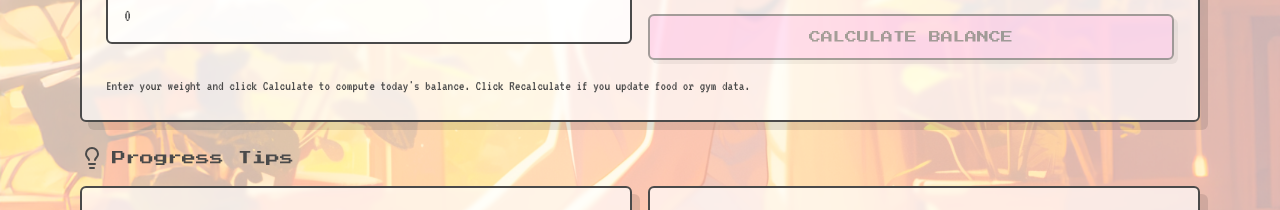
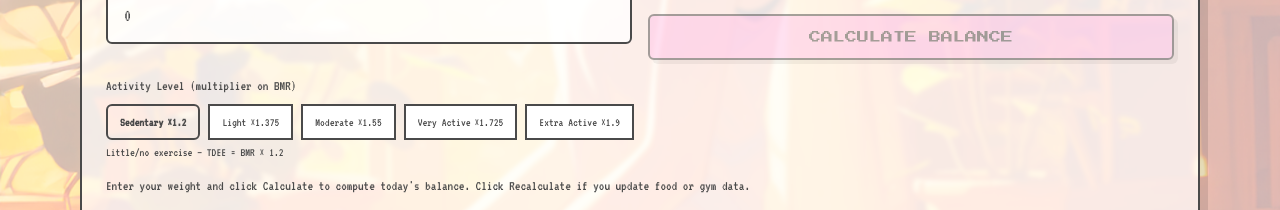
Before and after one commit to Narpear/version, a Next.js app: page /progress in a window 1280 px wide. Shown: the part 428-638 px from the top of the page. Built offline with nearby package versions, Linux system fonts and the light colour scheme; no server answers; the database is empty; sample sign-in values are in the browser's storage.

Commit message:
redoing the progress hair layout

```diff
--- a/app/progress/page.tsx
+++ b/app/progress/page.tsx
@@ -22,6 +22,14 @@ import {
 import { RefreshCw, TrendingDown, Info, Lightbulb, Target, Calendar, Scale, Zap, AlertCircle, ChevronLeft, ChevronRight } from 'lucide-react';
 import { useToast } from '@/components/ui/ToastProvider';
 
+const activityLevels = [
+  { label: 'Sedentary', value: 1.2, desc: 'Little/no exercise' },
+  { label: 'Light', value: 1.375, desc: '1–3 days/week' },
+  { label: 'Moderate', value: 1.55, desc: '3–5 days/week' },
+  { label: 'Very Active', value: 1.725, desc: '6–7 days/week' },
+  { label: 'Extra Active', value: 1.9, desc: 'Physical job + daily exercise' },
+];
+
 export default function ProgressPage() {
   const router = useRouter();
   const { toast } = useToast();
@@ -32,6 +40,12 @@ export default function ProgressPage() {
   const [loading, setLoading] = useState(true);
   const [calculating, setCalculating] = useState(false);
   const [showProgressInfo, setShowProgressInfo] = useState(false);
+  const [activityMultiplier, setActivityMultiplier] = useState<number>(() => {
+    if (typeof window !== 'undefined') {
+      return parseFloat(localStorage.getItem('activityMultiplier') || '1.2');
+    }
+    return 1.2;
+  });
 
   const [selectedWeight, setSelectedWeight] = useState(0);
 
@@ -175,9 +189,10 @@ export default function ProgressPage() {
       const caloriesIn = entryData?.total_calories_in || 0;
       const caloriesOut = entryData?.total_calories_out || 0;
 
-      const bmr = calculateBMR(selectedWeight, user.height_cm, user.age, user.gender);
+      const rawBmr = calculateBMR(selectedWeight, user.height_cm, user.age, user.gender);
+      const tdee = Math.round(rawBmr * activityMultiplier);
       const netIntake = calculateNetIntake(caloriesIn, caloriesOut);
-      const apparentDeficit = calculateApparentDeficit(bmr, netIntake);
+      const apparentDeficit = calculateApparentDeficit(tdee, netIntake);
 
       // Save/update daily entry with weight and apparent deficit
       if (entryData) {
@@ -185,7 +200,7 @@ export default function ProgressPage() {
           .from('daily_entries')
           .update({
             weight_kg: selectedWeight,
-            bmr: bmr,
+            bmr: tdee,
             net_intake: netIntake,
             apparent_deficit: apparentDeficit,
           })
@@ -195,7 +210,7 @@ export default function ProgressPage() {
           user_id: user.id,
           date: selectedDate,
           weight_kg: selectedWeight,
-          bmr: bmr,
+          bmr: tdee,
           total_calories_in: caloriesIn,
           total_calories_out: caloriesOut,
           net_intake: netIntake,
@@ -390,6 +405,35 @@ export default function ProgressPage() {
             )}
           </div>
         </div>
+
+        {/* Activity Level Multiplier */}
+        <div className="mt-4">
+          <p className="font-mono text-sm text-darkgray/70 mb-2">Activity Level (multiplier on BMR)</p>
+          <div className="flex flex-wrap gap-2">
+            {activityLevels.map((level) => (
+              <button
+                key={level.value}
+                onClick={() => {
+                  setActivityMultiplier(level.value);
+                  localStorage.setItem('activityMultiplier', String(level.value));
+                }}
+                className={`px-3 py-2 border-2 font-mono text-xs transition-colors ${
+                  activityMultiplier === level.value
+                    ? 'border-darkgray bg-primary text-darkgray font-bold'
+                    : 'border-darkgray/40 bg-white hover:bg-lavender'
+                }`}
+                title={level.desc}
+              >
+                <span>{level.label}</span>
+                <span className="ml-1 text-darkgray/60">×{level.value}</span>
+              </button>
+            ))}
+          </div>
+          <p className="font-mono text-xs text-darkgray/50 mt-1">
+            {activityLevels.find(l => l.value === activityMultiplier)?.desc} — TDEE = BMR × {activityMultiplier}
+          </p>
+        </div>
+
         <p className="font-mono text-sm text-darkgray/70 mt-4">
           Enter your weight and click Calculate to compute {isToday ? 'today\'s' : 'the'} {getBalanceLabel().toLowerCase()}. Click Recalculate if you update food or gym data.
         </p>
@@ -401,16 +445,16 @@ export default function ProgressPage() {
           <div className="grid grid-cols-2 md:grid-cols-5 gap-4 mb-6">
             <Card>
               <div className="flex items-center justify-between gap-2 mb-1">
-                <p className="text-pixel-sm text-darkgray/70">Resting BMR</p>
+                <p className="text-pixel-sm text-darkgray/70">TDEE</p>
                 <span
                   className="inline-flex items-center justify-center cursor-help"
-                  title="BMR is the calories your body burns at rest. We estimate it using the Mifflin-St Jeor formula."
+                  title={`Total Daily Energy Expenditure = BMR × ${activityMultiplier} (${activityLevels.find(l => l.value === activityMultiplier)?.label}). Uses Mifflin-St Jeor formula.`}
                 >
                   <Info size={14} className="text-darkgray/70" />
                 </span>
               </div>
               <p className="font-mono text-2xl">{bmr}</p>
-              <p className="font-mono text-xs text-darkgray/50">cal/day</p>
+              <p className="font-mono text-xs text-darkgray/50">cal/day ×{activityMultiplier}</p>
             </Card>
             <Card>
               <p className="text-pixel-sm text-darkgray/70 mb-1">Calories In</p>
@@ -442,35 +486,7 @@ export default function ProgressPage() {
             </Card>
           </div>
 
-          <Card title="How It's Calculated (Resting BMR)" className="mb-6">
-            <div className="font-mono text-sm space-y-2">
-              <p>
-                BMR (Mifflin-St Jeor): (10 × {selectedWeight}kg) + (6.25 × {user?.height_cm}cm) - (5 × {user?.age}) {user?.gender === 'male' ? '+ 5' : '- 161'} ={' '}
-                <strong>{bmr} cal</strong>
-              </p>
-              <p>
-                Net Intake: {caloriesIn} (food) - {caloriesOut} (gym) = <strong>{netIntake} cal</strong>
-              </p>
-              <p>
-                Apparent {getBalanceLabel()}: {bmr} (BMR) - {netIntake} (net) ={' '}
-                <strong style={{ color: apparentDeficit >= 0 ? '#2d7a2d' : '#c92a2a' }}>{apparentDeficit} cal</strong>
-              </p>
-              <p className="text-darkgray/70 text-xs mt-2">
-                This is what your food/gym tracking suggests. Your actual deficit/surplus is calculated from weight change.
-              </p>
-            </div>
-          </Card>
-
-          {bmi !== null && (
-            <Card title="BMI (Quick Check)" className="mb-6">
-              <p className="font-mono text-lg">
-                BMI: <span className="font-bold">{bmi.toFixed(1)}</span> ({bmiLabel(bmi)})
-              </p>
-              <p className="font-mono text-sm text-darkgray/70 mt-2">
-                Formula: weight(kg) / height(m)²
-              </p>
-            </Card>
-          )}
+          {/* How It's Calculated and BMI moved below Overall Progress — see below */}
         </>
       )}
 
@@ -655,6 +671,52 @@ export default function ProgressPage() {
         </Card>
       )}
 
+      {/* BMI Quick Check */}
+      {bmi !== null && (
+        <Card title="BMI (Quick Check)" className="mb-6">
+          <p className="font-mono text-lg">
+            BMI: <span className="font-bold">{bmi.toFixed(1)}</span> ({bmiLabel(bmi)})
+          </p>
+          <p className="font-mono text-sm text-darkgray/70 mt-2">
+            Formula: weight(kg) / height(m)²
+          </p>
+        </Card>
+      )}
+
+      {/* How It's Calculated */}
+      {dailyEntry && dailyEntry.apparent_deficit !== null && dailyEntry.apparent_deficit !== undefined && (
+        <Card title="How It's Calculated" className="mb-6">
+          <div className="font-mono text-sm space-y-2">
+            {(() => {
+              const rawBmr = user
+                ? calculateBMR(selectedWeight || dailyEntry.weight_kg || 0, user.height_cm, user.age, user.gender)
+                : bmr;
+              return (
+                <>
+                  <p>
+                    BMR (Mifflin-St Jeor): (10 × {dailyEntry.weight_kg || selectedWeight}kg) + (6.25 × {user?.height_cm}cm) - (5 × {user?.age}) {user?.gender === 'male' ? '+ 5' : '- 161'} ={' '}
+                    <strong>{rawBmr} cal</strong>
+                  </p>
+                  <p>
+                    TDEE: {rawBmr} × {activityMultiplier} ({activityLevels.find(l => l.value === activityMultiplier)?.label}) = <strong>{bmr} cal</strong>
+                  </p>
+                </>
+              );
+            })()}
+            <p>
+              Net Intake: {caloriesIn} (food) - {caloriesOut} (gym) = <strong>{netIntake} cal</strong>
+            </p>
+            <p>
+              Apparent {getBalanceLabel()}: {bmr} (TDEE) - {netIntake} (net) ={' '}
+              <strong style={{ color: apparentDeficit >= 0 ? '#2d7a2d' : '#c92a2a' }}>{apparentDeficit} cal</strong>
+            </p>
+            <p className="text-darkgray/70 text-xs mt-2">
+              This is what your food/gym tracking suggests. Your actual deficit/surplus is calculated from weight change.
+            </p>
+          </div>
+        </Card>
+      )}
+
       {/* Tips Section */}
       <div className="mb-6">
         <div className="flex items-center gap-2 mb-4">
```
